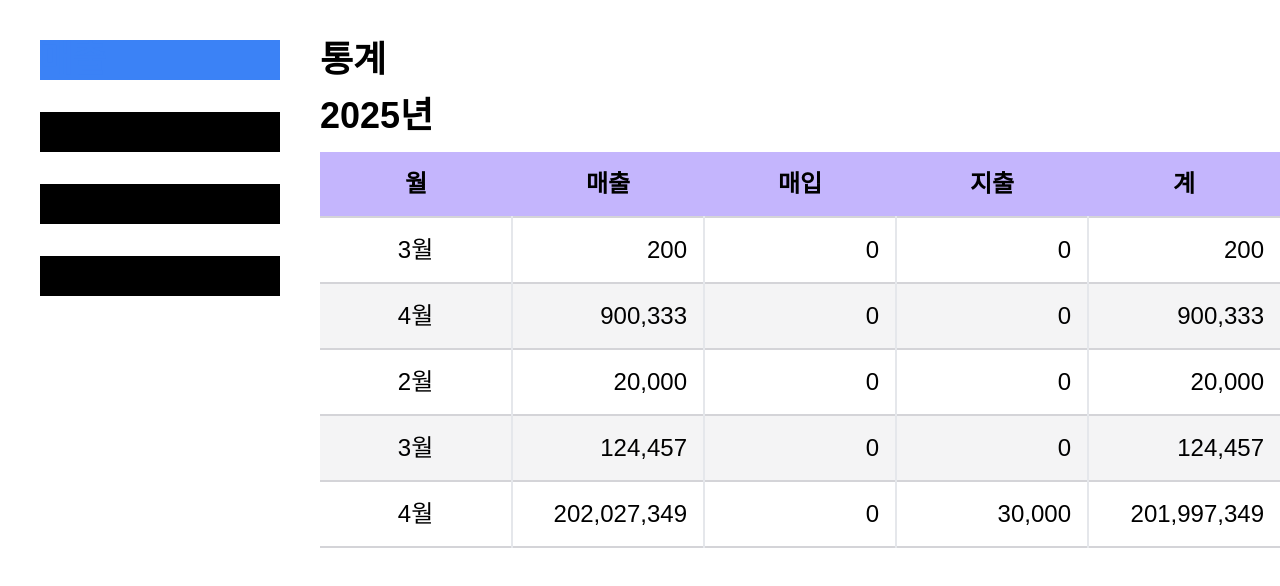
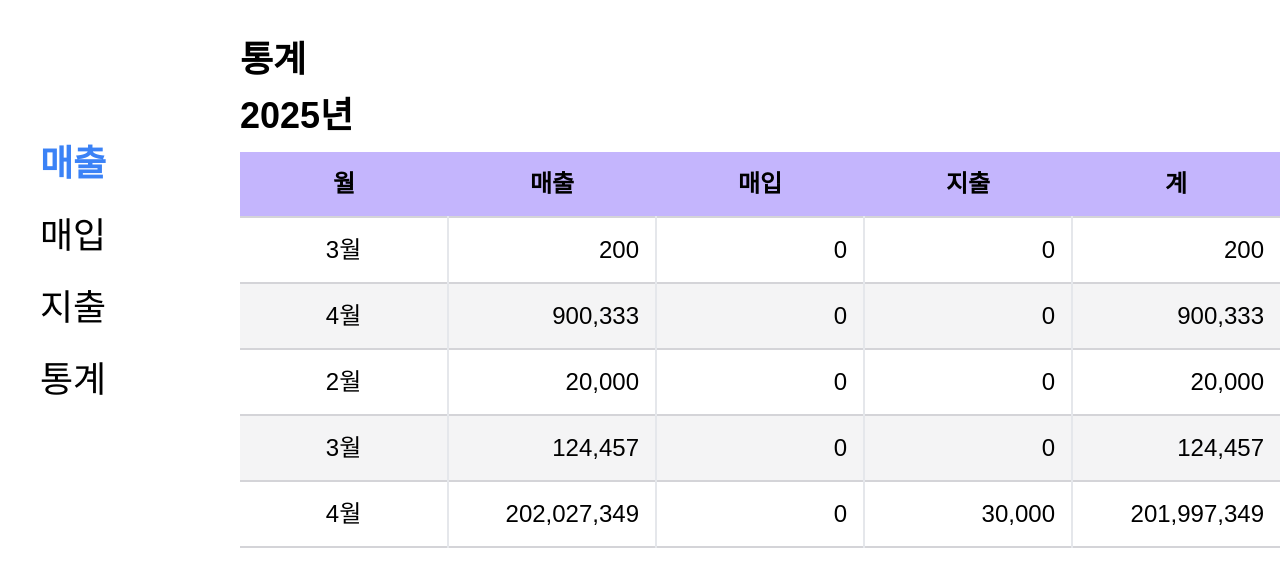
Before and after one commit to miloe2/joonggo-account, a React (Vite) app in the folder frontend/: page /statistics in a window 1280 px wide. Shown: the top 586 px of the page. Built offline with nearby package versions, Linux system fonts and the light colour scheme.

Commit message:
[Style] table 스타일 수정

```diff
--- a/frontend/src/layouts/Layout.tsx
+++ b/frontend/src/layouts/Layout.tsx
@@ -1,18 +1,13 @@
-import React from "react";
 import SideMenu from "./SideMenu";
 import { Outlet } from "react-router-dom";
 
-// interface LayoutProps {
-//   children: React.ReactNode;
-// }
-const SIDE_WIDTH = 320;
+const SIDE_WIDTH = 240;
 
 const Layout = () => {
   return (
     <div>
       <SideMenu width={SIDE_WIDTH} />
       <main style={{ marginLeft: SIDE_WIDTH }}>
-        {/* {children} */}
         <Outlet />
       </main>
     </div>
--- a/frontend/src/layouts/SideMenu.tsx
+++ b/frontend/src/layouts/SideMenu.tsx
@@ -22,7 +22,7 @@ const SideMenu = ({ width }: { width: Number }) => {
 
   return (
     <aside
-      className='bg-blue-00 w-full h-svh fixed p-10'
+      className='bg-blue-00 w-full h-svh fixed  pt-36'
       style={{ maxWidth: `${width}px` }}
     >
       <ul className='text-4xl space-y-8'>
@@ -30,12 +30,13 @@ const SideMenu = ({ width }: { width: Number }) => {
           Object.keys(menu).map((item, index) => (
             <li
               key={index}
+              className={`
+              ${activeMenu === item ? 'text-blue-500 font-bold bg-blue-00' : 'text-black bg-lack'}
+              `}
+            ><span
               onClick={() => handleMenu(item)}
-              className={`
-              ${activeMenu === item ? 'text-blue-500 font-bold bg-blue-500' : 'text-black bg-black'}
-              cursor-pointer
-              `}
-            >{item}</li>
+              className='bg-red-00 px-10 cursor-pointer'
+            >{item}</span> </li>
           ))
         }
       </ul>
```
